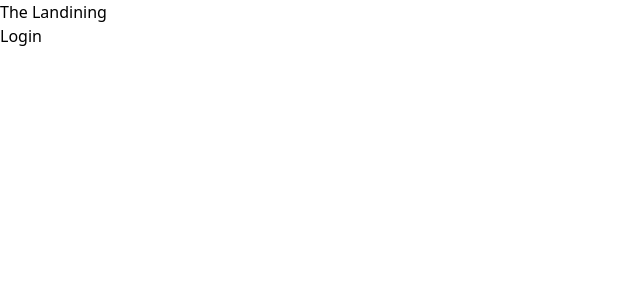
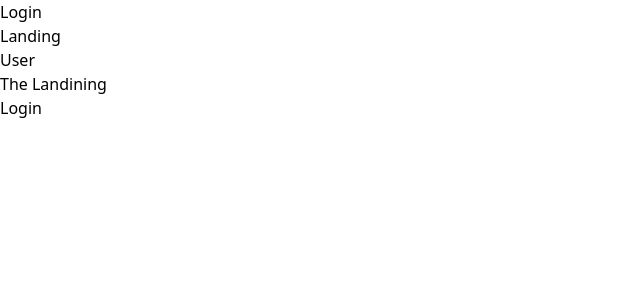
Before and after one commit to coldase/project-x, a React (Vite) app in the folder front/: page / in a window 1280 px wide. Shown: the top 300 px of the page, without its empty margins (0-640 px from the left). Built offline with nearby package versions, Linux system fonts and the light colour scheme.

Commit message:
navbar n stuff

```diff
--- a/front/src/App.jsx
+++ b/front/src/App.jsx
@@ -1,13 +1,19 @@
 import { Route, Routes } from "react-router-dom";
 import Landing from "./components/landing-view/LandingView";
 import Login from "./components/login-view/LoginView";
+import User from "./components/user-view/UserView";
+import NavBar from "./components/navbar/NavBar";
 
 function App() {
   return (
-    <Routes>
-      <Route path="/" element={<Landing />} />
-      <Route path="/login" element={<Login />} />
-    </Routes>
+    <div className="">
+      <NavBar />
+      <Routes>
+        <Route path="/" element={<Landing />} />
+        <Route path="/login" element={<Login />} />
+        <Route path="/user" element={<User />} />
+      </Routes>
+    </div>
   );
 }
 
--- /dev/null
+++ b/front/src/components/navbar/NavBar.jsx
@@ -0,0 +1,22 @@
+import React from "react";
+import { Link } from "react-router-dom";
+
+const NavBar = () => {
+  return (
+    <nav className="fixed top-0 left-0 h-screen w-16 flex flex-col bg-gray-800 text-white shadow-md">
+      <ul>
+        <Link to="/login">
+          <li>Login</li>
+        </Link>
+        <Link to="/">
+          <li>Landing</li>
+        </Link>
+        <Link to="/user">
+          <li>User</li>
+        </Link>
+      </ul>
+    </nav>
+  );
+};
+
+export default NavBar;
--- /dev/null
+++ b/front/src/components/user-view/UserView.jsx
@@ -0,0 +1,9 @@
+import React, { useState } from "react";
+
+const UserView = () => {
+  return (
+    <div className="bg-slate-400 flex justify-center pl-20">placeholder</div>
+  );
+};
+
+export default UserView;
```
